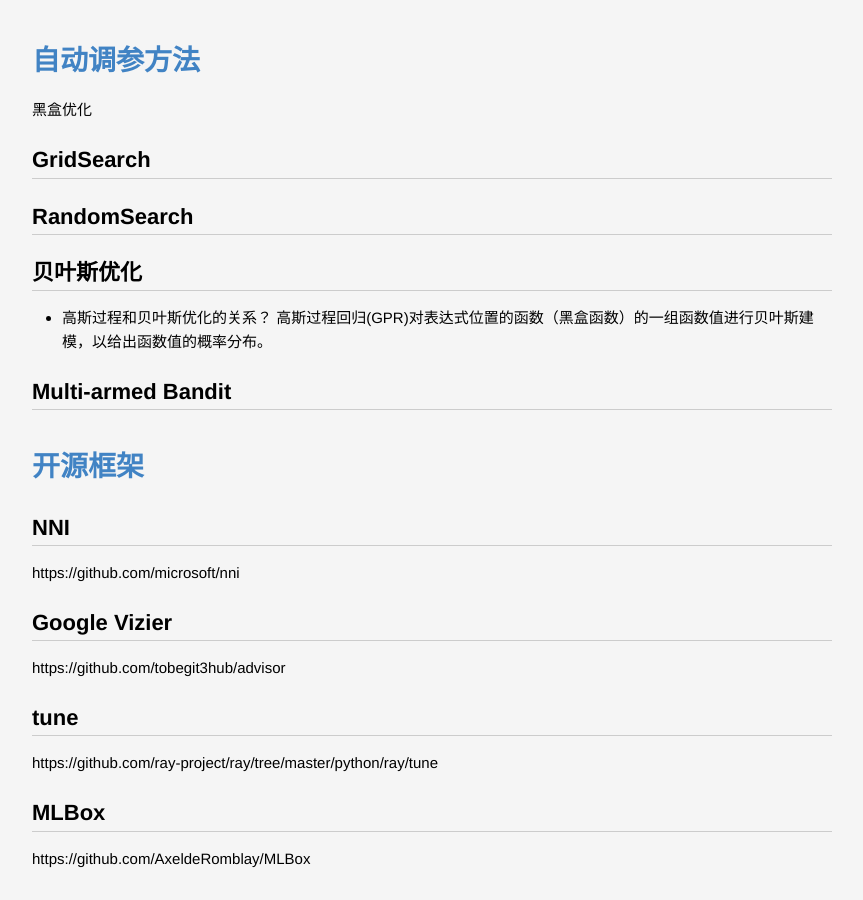
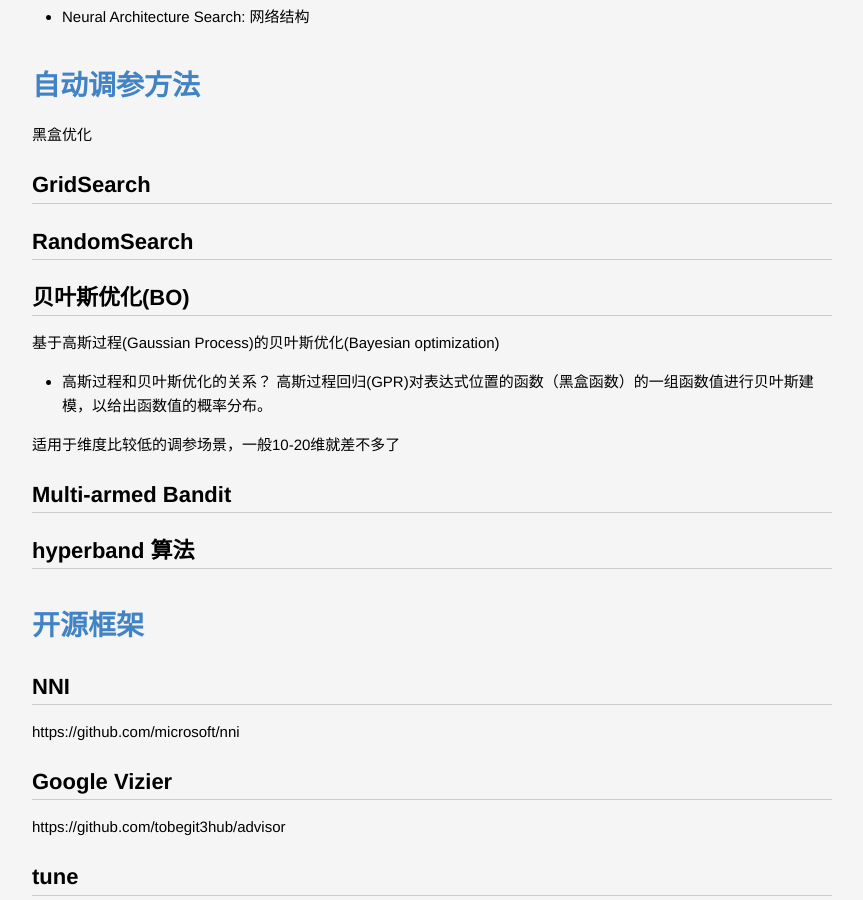
Before and after one commit to lucky521/blog, a Jekyll site: the page built from _posts/ml/2019-07-20-AutoML.markdown, in a window 1280 px wide and 900 px high, scrolled down 1587 px. Shown: the whole window, without its empty margins (208-1071 px from the left). Built offline with Jekyll 4.4.1, drawn with Linux system fonts in a browser that asks for light colours; some of the changed text lies outside the part shown.

Commit message:
update blog

```diff
--- a/_posts/ml/2019-07-20-AutoML.markdown
+++ b/_posts/ml/2019-07-20-AutoML.markdown
@@ -46,14 +46,19 @@
 
 ## RandomSearch
 
-## 贝叶斯优化
+## 贝叶斯优化(BO)
+基于高斯过程(Gaussian Process)的贝叶斯优化(Bayesian optimization)
 
 * 高斯过程和贝叶斯优化的关系？ 高斯过程回归(GPR)对表达式位置的函数（黑盒函数）的一组函数值进行贝叶斯建模，以给出函数值的概率分布。
+
+适用于维度比较低的调参场景，一般10-20维就差不多了
 
 
 ## Multi-armed Bandit
 
 
+
+## hyperband 算法
 
 
 
--- a/_posts/tech/2016-09-04-x-os.markdown
+++ b/_posts/tech/2020-09-04-x-os.markdown
@@ -4,6 +4,10 @@
 categories: [Tech]
 layout: post
 ---
+
+![](https://pic4.zhimg.com/v2-fd6b96bd23ec8286c3bf83e6fa425d6c_r.jpg)
+
+# Android
 
 # Google 的新操作系统 Fuchsia
 
```
Also changed, not shown: _posts/ml/2019-03-23-ML-Distributed.markdown (+7 -6 lines), _posts/ml/2019-05-21-ML-System.markdown (+5 -3 lines), _posts/tech/2016-04-08-minidumpwritedump.markdown (+2 -27 lines), _posts/tech/2017-09-20-dotnet-imaging.markdown (+0 -22 lines).
